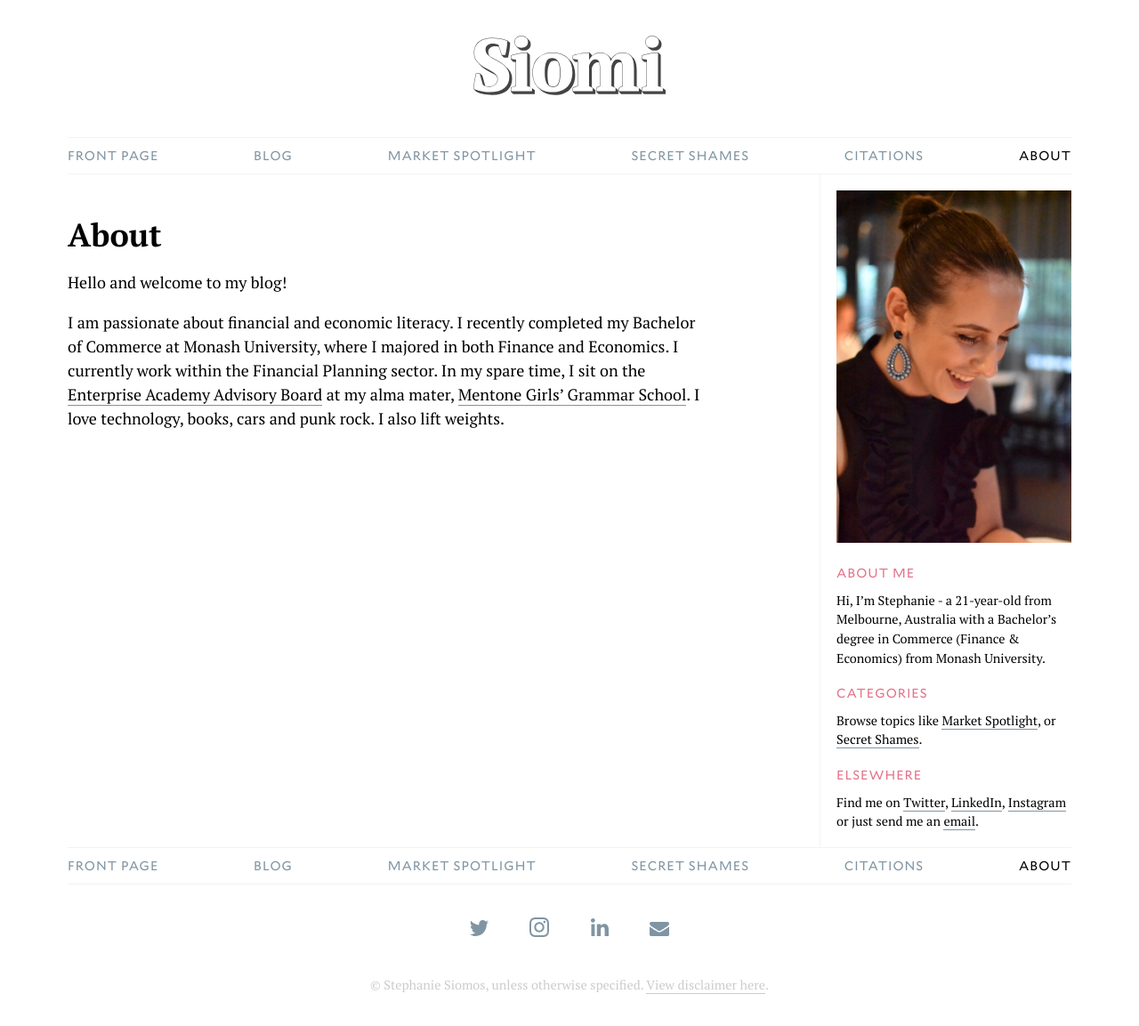
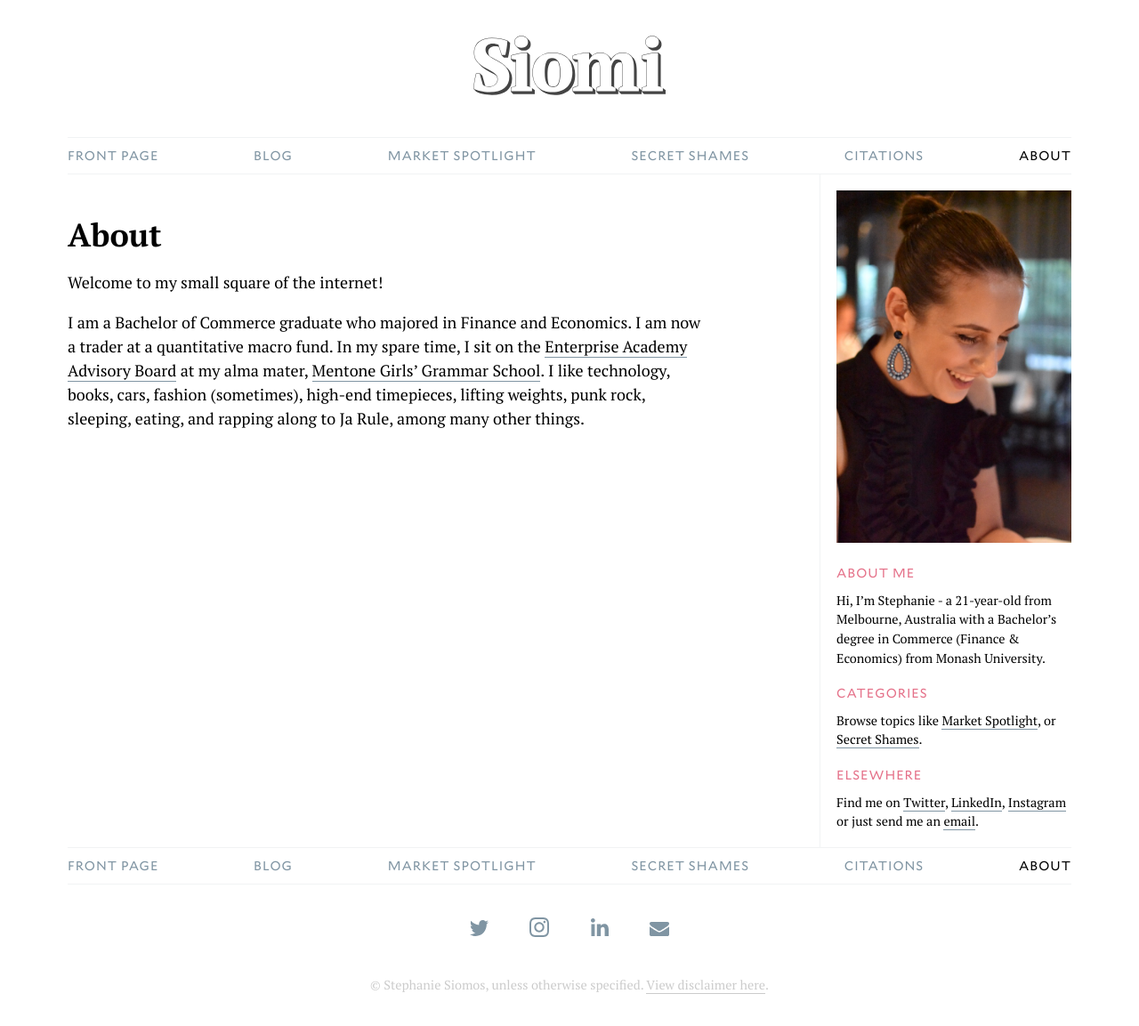
Before and after one commit to cjmlgrto/siomi.net, a Jekyll site: the page built from about.markdown, in a window 1280 px wide. Shown: the whole page at 89% size. Built offline with Jekyll 4.4.1, drawn with Linux system fonts in a browser that asks for light colours.

Commit message:
Updated About

```diff
--- a/about.markdown
+++ b/about.markdown
@@ -4,6 +4,6 @@ permalink: "/about/"
 layout: default
 ---
 
-Hello and welcome to my blog!
+Welcome to my small square of the internet!
 
-I am passionate about financial and economic literacy. I recently completed my Bachelor of Commerce at Monash University, where I majored in both Finance and Economics. I currently work within the Financial Planning sector. In my spare time, I sit on the [Enterprise Academy Advisory Board](https://ea.mentonegirls.vic.edu.au) at my alma mater, [Mentone Girls' Grammar School](http://mentonegirls.vic.edu.au). I love technology, books, cars and punk rock. I also lift weights.
+I am a Bachelor of Commerce graduate who majored in Finance and Economics. I  am now a trader at a quantitative macro fund. In my spare time, I sit on the [Enterprise Academy Advisory Board](https://ea.mentonegirls.vic.edu.au) at my alma mater, [Mentone Girls' Grammar School](http://mentonegirls.vic.edu.au). I like technology, books, cars, fashion (sometimes), high-end timepieces, lifting weights, punk rock, sleeping,  eating, and rapping along to Ja Rule, among many other things.
```
